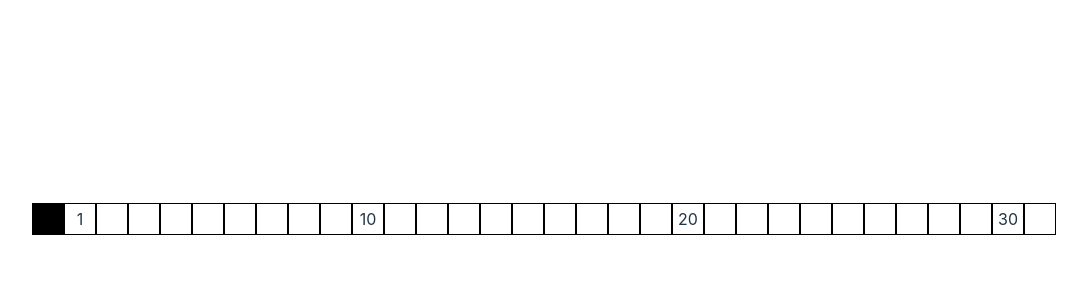
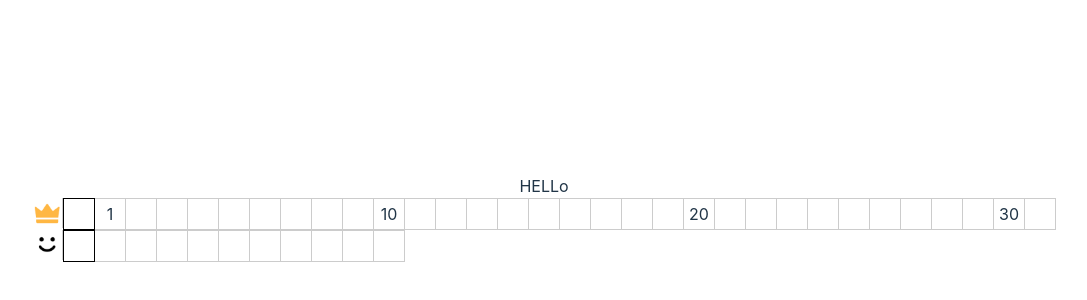
Before and after one commit to rkvtsn/rolling-knights-frontend, a React (Vite) app: page / in a window 1280 px wide. Shown: the part 182-482 px from the top of the page, without its empty margins (96-1183 px from the left). Built offline with nearby package versions, Linux system fonts and the light colour scheme.

Commit message:
added stats table and changed range api

```diff
--- a/src/App.tsx
+++ b/src/App.tsx
@@ -2,13 +2,16 @@ import { useState } from "react";
 import "./App.css";
 import GloryStat from "./components/GloryStat";
 import { DEFAULT_STATS } from "./constants/defaultStats";
+import HappyStat from "./components/HappyStat";
 
 function App() {
   const [stats, setStats] = useState(DEFAULT_STATS);
 
   return (
     <>
+      <div>HELLo</div>
       <GloryStat value={stats.glory} />
+      <HappyStat value={stats.happy} />
     </>
   );
 }
--- /dev/null
+++ b/src/components/GloryStat/constants.ts
@@ -0,0 +1,16 @@
+import { STAT_GLORY_MAX } from "src/constants/stat";
+import { StatTableItem } from "src/types/StatTableItem";
+import { range } from "src/utils/range";
+
+export const VISIBLE_VALUES = new Set([1, 10, 20, 30]);
+
+export const GLORY_STAT: StatTableItem[] = range<StatTableItem>({
+  end: STAT_GLORY_MAX + 1,
+  mapper: (index) => {
+    const node = VISIBLE_VALUES.has(index) ? index : null;
+    return {
+      value: index,
+      node,
+    };
+  },
+});
--- a/src/components/GloryStat/index.tsx
+++ b/src/components/GloryStat/index.tsx
@@ -1,30 +1,11 @@
-import { STAT_GLORY_MAX } from "src/constants/stat";
-import { range } from "src/utils/range";
-import Icon from "../Icon";
+import { ValueProps } from "src/types/ValueProp";
+import StatTable from "../StatTable";
+import { GLORY_STAT } from "./constants";
 import { IconType } from "../Icon/IconType";
-
-import { ValueProps } from "src/types/ValueProp";
-import "./styles.scss";
-
-const VISIBLE_VALUES = new Set([1, 10, 20, 30]);
 
 const GloryStat = ({ value }: ValueProps<number>) => {
   return (
-    <div className="glory-stat">
-      <div>
-        <Icon icon={IconType.STAT_GLORY} />
-      </div>
-      {range(STAT_GLORY_MAX + 1).map((index) => (
-        <div
-          key={index}
-          className={`glory-stat__cell ${
-            value === index ? "glory-stat__cell--active" : ""
-          }`}
-        >
-          {VISIBLE_VALUES.has(index) ? index : ""}
-        </div>
-      ))}
-    </div>
+    <StatTable data={GLORY_STAT} icon={IconType.STAT_GLORY} value={value} />
   );
 };
 
--- /dev/null
+++ b/src/components/HappyStat/constants.ts
@@ -0,0 +1,13 @@
+import { STAT_HAPPY_END, STAT_HAPPY_START } from "src/constants/stat";
+import { StatTableItem } from "src/types/StatTableItem";
+import { range } from "src/utils/range";
+
+export const HAPPY_STAT: StatTableItem[] = range<StatTableItem>({
+  end: STAT_HAPPY_END,
+  start: STAT_HAPPY_START,
+  mapper: (index: number) => {
+    return {
+      value: index,
+    };
+  },
+});
--- a/src/components/HappyStat/index.tsx
+++ b/src/components/HappyStat/index.tsx
@@ -1,5 +1,12 @@
-const HappyStat = () => {
-  return <div>HappyStat</div>;
+import { ValueProps } from "src/types/ValueProp";
+import StatTable from "../StatTable";
+import { HAPPY_STAT } from "./constants";
+import { IconType } from "../Icon/IconType";
+
+const HappyStat = ({ value }: ValueProps<number>) => {
+  return (
+    <StatTable data={HAPPY_STAT} value={value} icon={IconType.STAT_HAPPY} />
+  );
 };
 
 export default HappyStat;
--- /dev/null
+++ b/src/components/StatTable/index.tsx
@@ -0,0 +1,33 @@
+import Icon from "../Icon";
+import { IconType } from "../Icon/IconType";
+import { ValueProps } from "src/types/ValueProp";
+import { StatTableItem } from "src/types/StatTableItem";
+import "./styles.scss";
+
+const StatTable = ({ icon, data, value }: StatTableProps) => {
+  return (
+    <div className="stat-table">
+      <div className="stat-table__icon">
+        <Icon icon={icon} />
+      </div>
+      {data.map(({ value: val, node }) => (
+        <div
+          key={val}
+          className={`stat-table__cell ${
+            val === value ? "stat-table__cell--active" : ""
+          }`}
+        >
+          {node}
+        </div>
+      ))}
+    </div>
+  );
+};
+
+export default StatTable;
+
+interface StatTableProps extends ValueProps<number> {
+  icon: IconType;
+  data: StatTableItem[];
+  hasTitles: boolean;
+}
--- a/src/components/GloryStat/styles.scss
+++ b/src/components/StatTable/styles.scss
@@ -1,12 +1,18 @@
-.glory-stat {
+.stat-table {
     background-color: #fff;
-    height: 30px;
     display: flex;
 
-    .glory-stat__cell {
+    &__icon {
+        width: 30px;
+        height: 30px;
+        border-right: 1px solid #ccc;
+    }
+
+    &__cell {
         vertical-align: bottom;
         display: flex;
-        border: 1px solid #000;
+        border: 1px solid #ccc;
+        border-left: none;
         width: 30px;
         height: 30px;
         padding: 0;
@@ -17,7 +23,7 @@
         align-items: center;
 
         &--active {
-            background-color: #000;
+            border: 1px solid #000;
         }
     }
 
--- /dev/null
+++ b/src/types/StatTableItem.ts
@@ -0,0 +1,6 @@
+import { ReactNode } from "react";
+
+export interface StatTableItem {
+  value: number;
+  node?: ReactNode;
+}
--- a/src/utils/range.ts
+++ b/src/utils/range.ts
@@ -1,7 +1,19 @@
-export const range = function (end: number, start = 0, step = 1) {
-  const arr = [];
+export const range = function <T>({
+  end,
+  start = 0,
+  step = 1,
+  mapper,
+}: RangeProps<T>): T[] {
+  const arr: T[] = [];
   for (let i = start; i < end; i += step) {
-    arr.push(i);
+    arr.push(mapper(i));
   }
   return arr;
 };
+
+interface RangeProps<T> {
+  end: number;
+  start?: number;
+  step?: number;
+  mapper: (index: number) => T;
+}
```
Also changed, not shown: src/constants/defaultStats.ts (+1 -8 lines), src/types/StatsState.ts (added, +7 -0 lines).
